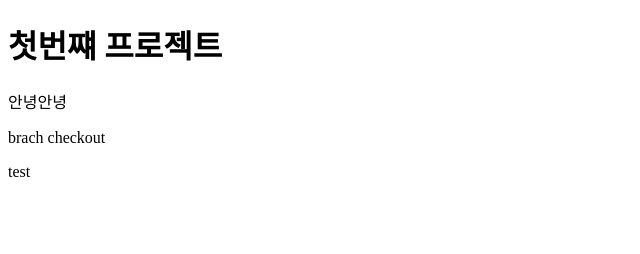
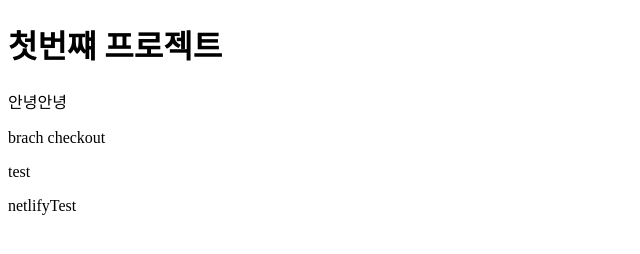
Before and after one commit to mjhn010/js-numberGame, a plain HTML site: page index.html in a window 1280 px wide. Shown: the full height of the page, 0-640 px from the left. Drawn offline with Linux system fonts and the light colour scheme.

Commit message:
netlifyTest

```diff
--- a/index.html
+++ b/index.html
@@ -12,5 +12,6 @@
     <p>안녕안녕</p>
     <p>brach checkout</p>
     <p>test</p>
+    <p>netlifyTest</p>
   </body>
 </html>
```
